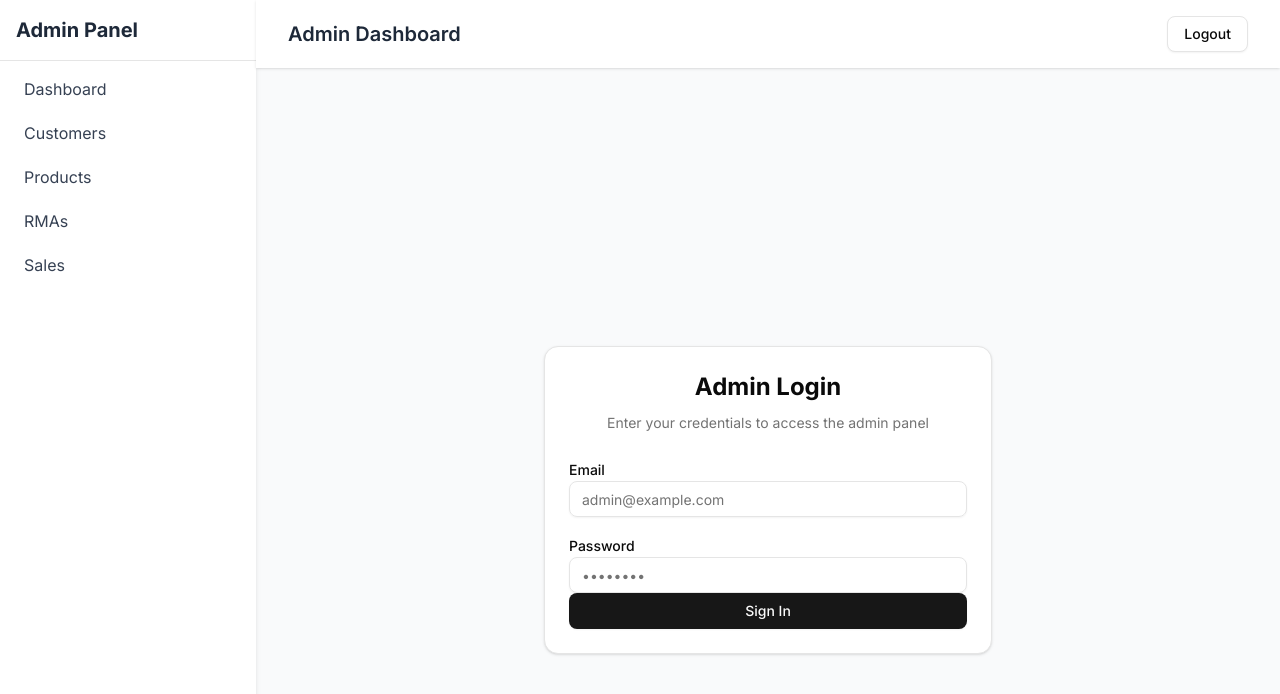
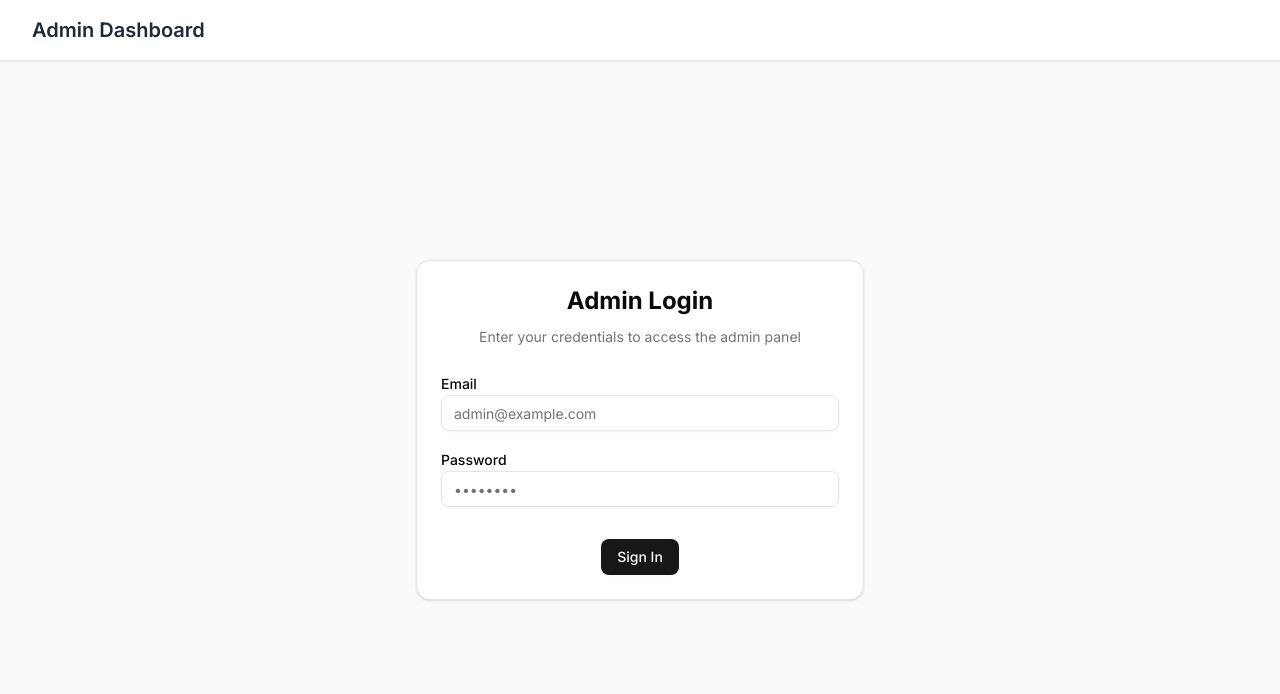
Before and after one commit to jimlove7273/next-wistongroup, a Next.js app: page /admin/login in a window 1280 px wide. Shown: the top 694 px of the page. Built offline with nearby package versions, Linux system fonts and the light colour scheme.

Commit message:
Make login box perfectly centered on screen

```diff
--- a/app/(admin)/admin/layout.tsx
+++ b/app/(admin)/admin/layout.tsx
@@ -91,6 +91,7 @@ export default function AdminLayout({
       onKeyDown={updateLastActivity}
     >
       {/* Sidebar Navigation */}
+      {user && (
         <div className="w-64 bg-white shadow-md">
           <div className="p-4 border-b">
             <h2 className="text-xl font-bold text-gray-800">Admin Panel</h2>
@@ -114,6 +115,7 @@ export default function AdminLayout({
             </ul>
           </nav>
         </div>
+      )}
 
       {/* Main Content */}
       <div className="flex-1 flex flex-col">
@@ -125,8 +127,8 @@ export default function AdminLayout({
             </h1>
             <div className="flex items-center space-x-4">
               {user && (
+                <>
                   <span className="text-gray-600">Hello, {user.name}</span>
-              )}
                   <Button
                     variant="outline"
                     onClick={() => {
@@ -136,6 +138,8 @@ export default function AdminLayout({
                   >
                     Logout
                   </Button>
+                </>
+              )}
             </div>
           </div>
         </header>
--- a/app/(admin)/admin/login/layout.tsx
+++ b/app/(admin)/admin/login/layout.tsx
@@ -5,5 +5,5 @@ export default function LoginLayout({
 }: {
   children: React.ReactNode;
 }) {
-  return <div className="min-h-screen bg-gray-50">{children}</div>;
+  return <div className="h-full bg-gray-50">{children}</div>;
 }
--- a/app/(admin)/admin/login/page.tsx
+++ b/app/(admin)/admin/login/page.tsx
@@ -45,7 +45,7 @@ export default function AdminLoginPage() {
   };
 
   return (
-    <div className="min-h-screen flex items-center justify-center bg-gray-50 px-4">
+    <div className="h-full flex items-center justify-center px-4">
       <Card className="w-full max-w-md">
         <CardHeader className="space-y-1">
           <CardTitle className="text-2xl font-bold text-center">
@@ -83,10 +83,8 @@ export default function AdminLoginPage() {
               <div className="text-red-500 text-sm text-center">{error}</div>
             )}
           </CardContent>
-          <CardFooter className="flex flex-col">
-            <Button type="submit" className="w-full">
-              Sign In
-            </Button>
+          <CardFooter className="mt-8 flex flex-col">
+            <Button type="submit">Sign In</Button>
           </CardFooter>
         </form>
       </Card>
```
Lines whose indentation alone changed are shown as unchanged.
